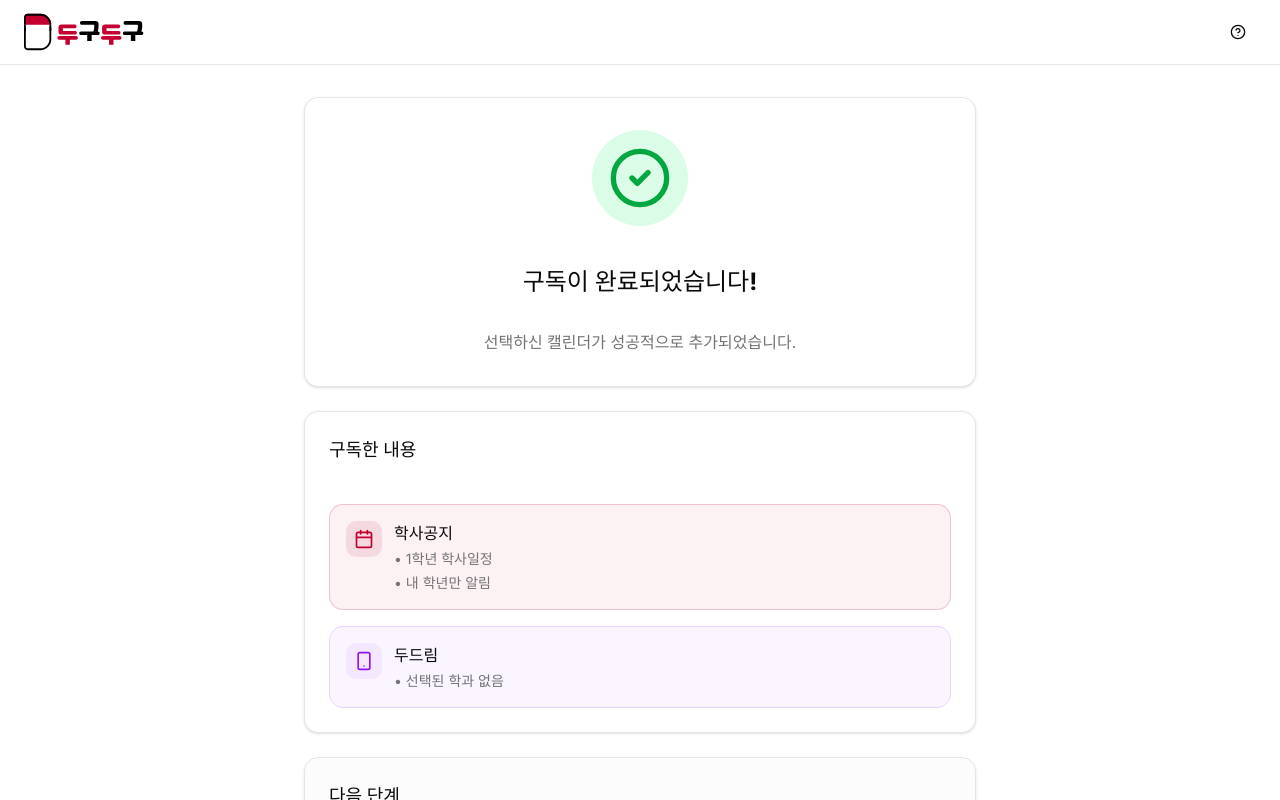
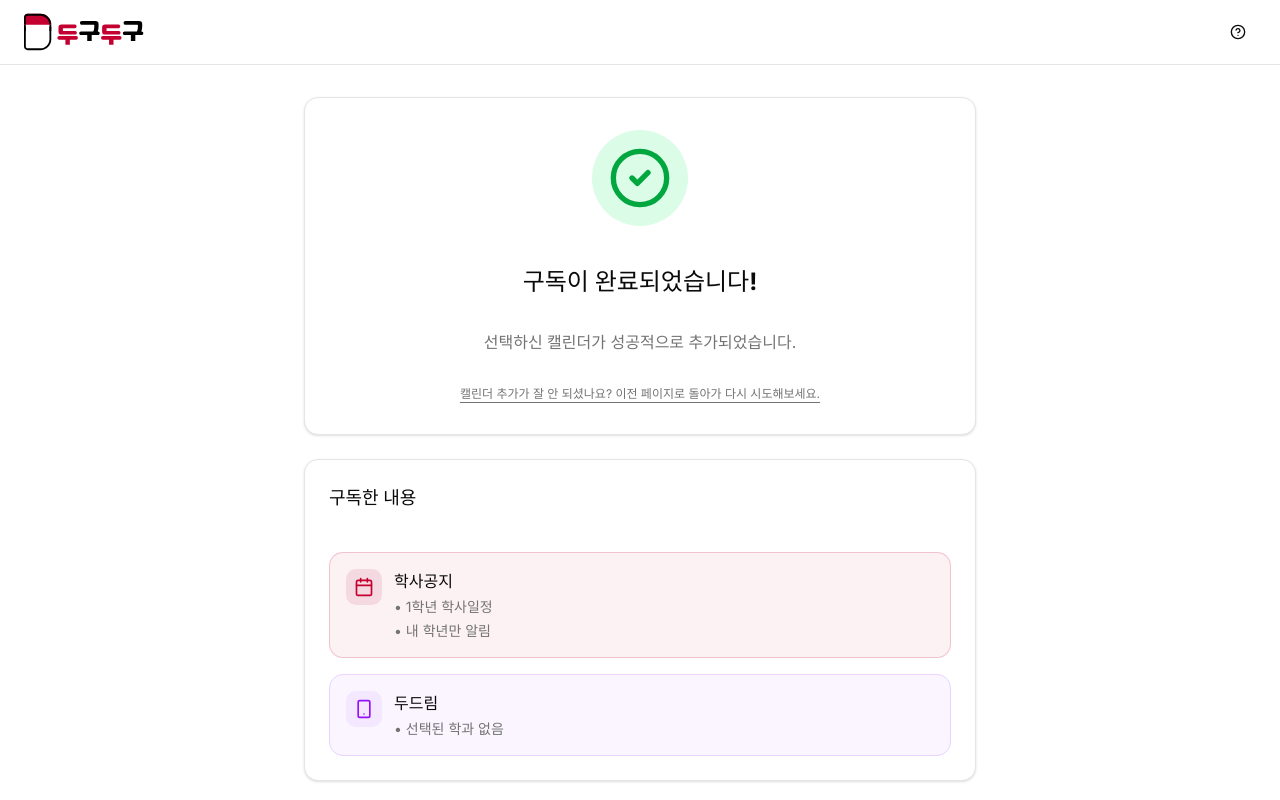
Before and after one commit to greedy-team/doogoo-fe, a React (Vite) app: page /result in a window 1280 px wide. Shown: the top 800 px of the page. Built offline with nearby package versions, Linux system fonts and the light colour scheme; no server answers.

Commit message:
feat: add return text on result page

```diff
--- a/src/features/subscription/components/calendarPreview/EventDetailsDialog.tsx
+++ b/src/features/subscription/components/calendarPreview/EventDetailsDialog.tsx
@@ -46,7 +46,6 @@ export default function EventDetailsDialog({
           <DialogTitle className="text-lg leading-tight wrap-break-word">
             {selectedEvent?.title ?? '행사 상세 정보'}
           </DialogTitle>
-          <DialogDescription>선택한 일정의 상세 정보입니다.</DialogDescription>
         </DialogHeader>
         {selectedEvent && (
           <div className="space-y-4 py-1">
@@ -62,7 +61,7 @@ export default function EventDetailsDialog({
                 {selectedEvent.category ?? eventTypeLabel}
               </Badge>
               <p className="text-muted-foreground line-clamp-2 text-sm leading-6">
-                {selectedEvent.description || '설명이 없습니다.'}
+                {selectedEvent.description || '상세 내용이 없습니다.'}
               </p>
             </div>
 
--- a/src/features/subscription/components/calendarPreview/ResultListView.tsx
+++ b/src/features/subscription/components/calendarPreview/ResultListView.tsx
@@ -55,12 +55,21 @@ export default function ResultListView({
                   e.year === currentMonthData.year &&
                   e.month === currentMonthData.number,
               );
+
+              const shouldScroll = monthEvents.length > 8;
+
               return monthEvents.length === 0 ? (
                 <div className="text-muted-foreground py-8 text-center text-sm">
                   <p>일정이 없습니다</p>
                 </div>
               ) : (
-                monthEvents.map((event, index) => {
+                <div
+                  className={
+                    shouldScroll ? 'max-h-112 overflow-y-auto pr-1' : ''
+                  }
+                >
+                  <div className="space-y-2">
+                    {monthEvents.map((event, index) => {
                       return (
                         <EventItem
                           isListView={true}
@@ -71,7 +80,9 @@ export default function ResultListView({
                           }}
                         />
                       );
-                })
+                    })}
+                  </div>
+                </div>
               );
             })()}
           </div>
--- a/src/pages/Result.tsx
+++ b/src/pages/Result.tsx
@@ -37,6 +37,13 @@ export default function ResultPage({ onBack }: ResultProps) {
         <p className="text-muted-foreground">
           선택하신 캘린더가 성공적으로 추가되었습니다.
         </p>
+        <button
+          type="button"
+          onClick={onBack}
+          className="text-muted-foreground mt-2 text-xs underline underline-offset-4"
+        >
+          캘린더 추가가 잘 안 되셨나요? 이전 페이지로 돌아가 다시 시도해보세요.
+        </button>
       </Card>
 
       <Card className="p-6">
```
Lines whose indentation alone changed are shown as unchanged.
